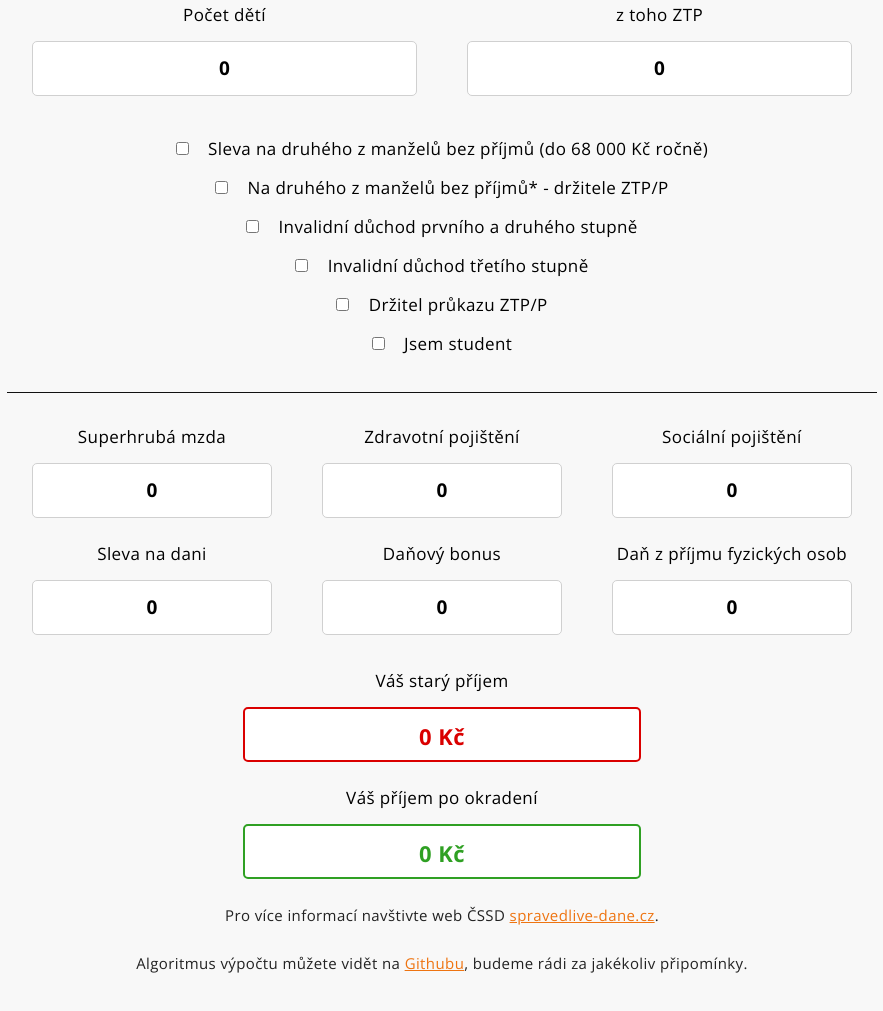
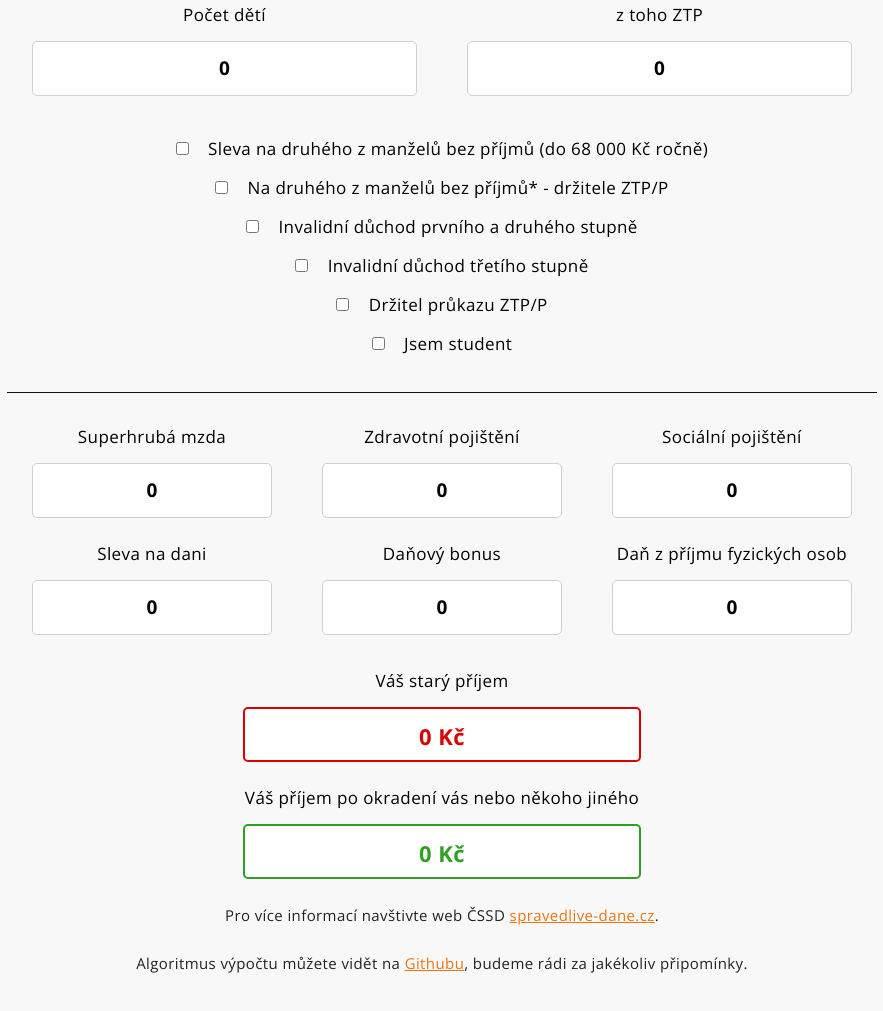
Before and after one commit to BLACKBERRYIT/nespravedlive-dane.cz, a plain HTML site: page index.html in a window 1280 px wide. Shown: the part 1102-2113 px from the top of the page, without its empty margins (198-1081 px from the left). Drawn offline with nearby package versions, Linux system fonts and the light colour scheme.

Commit message:
Fixed copy

```diff
--- a/index.html
+++ b/index.html
@@ -133,7 +133,7 @@
                             <span class="info"><span id="currentNetSalary" class="cistaStaraText">0</span> Kč</span>
                         </p>
                         <p class="green">
-                            <span class="text">Váš příjem po <span>okradení</span></span>
+                            <span class="text">Váš příjem po <span>okradení vás nebo někoho jiného</span></span>
                             <span class="info"><span id="newNetSalary" class="cistaNovaText">0</span> Kč</span>
                         </p>
 
```
